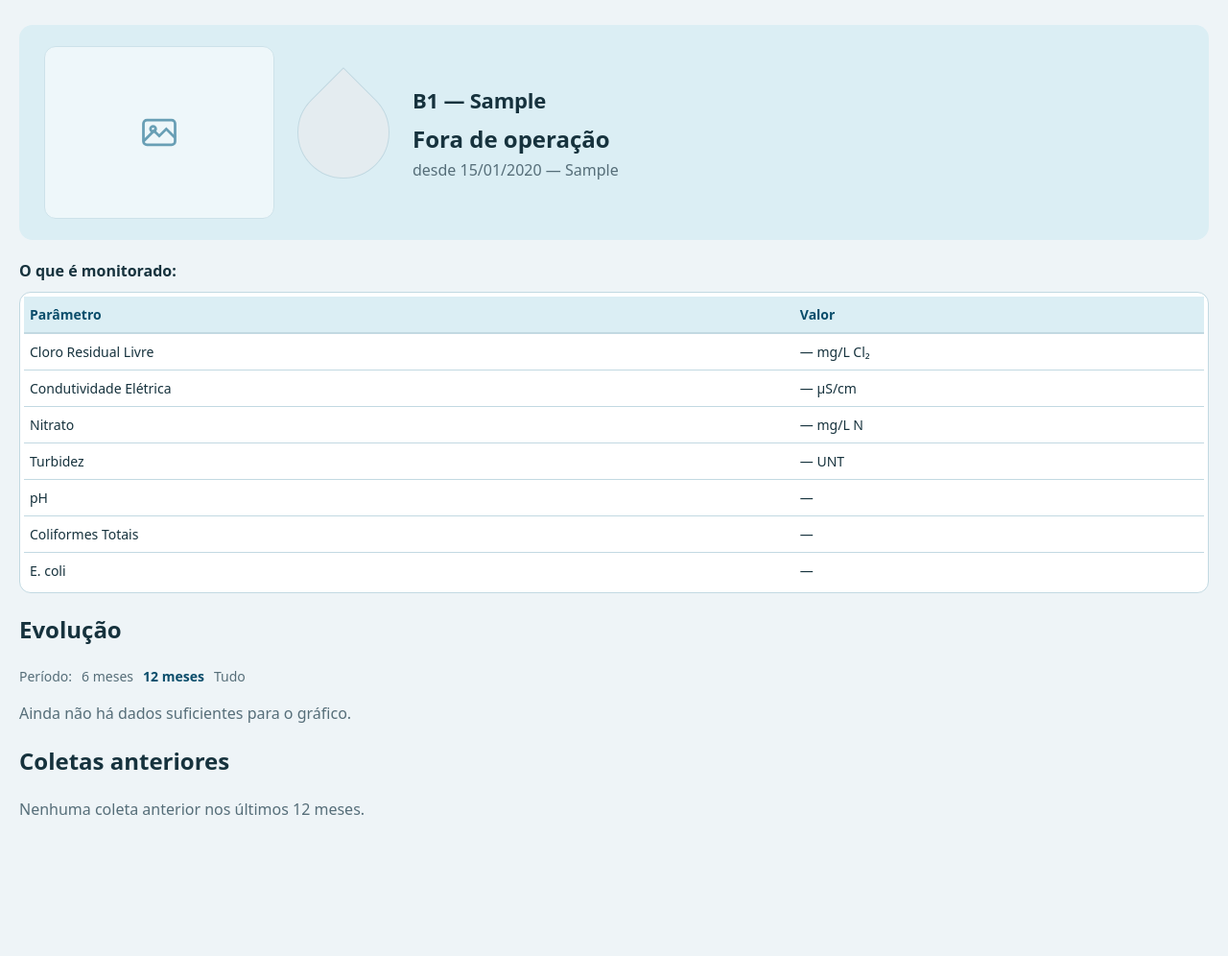
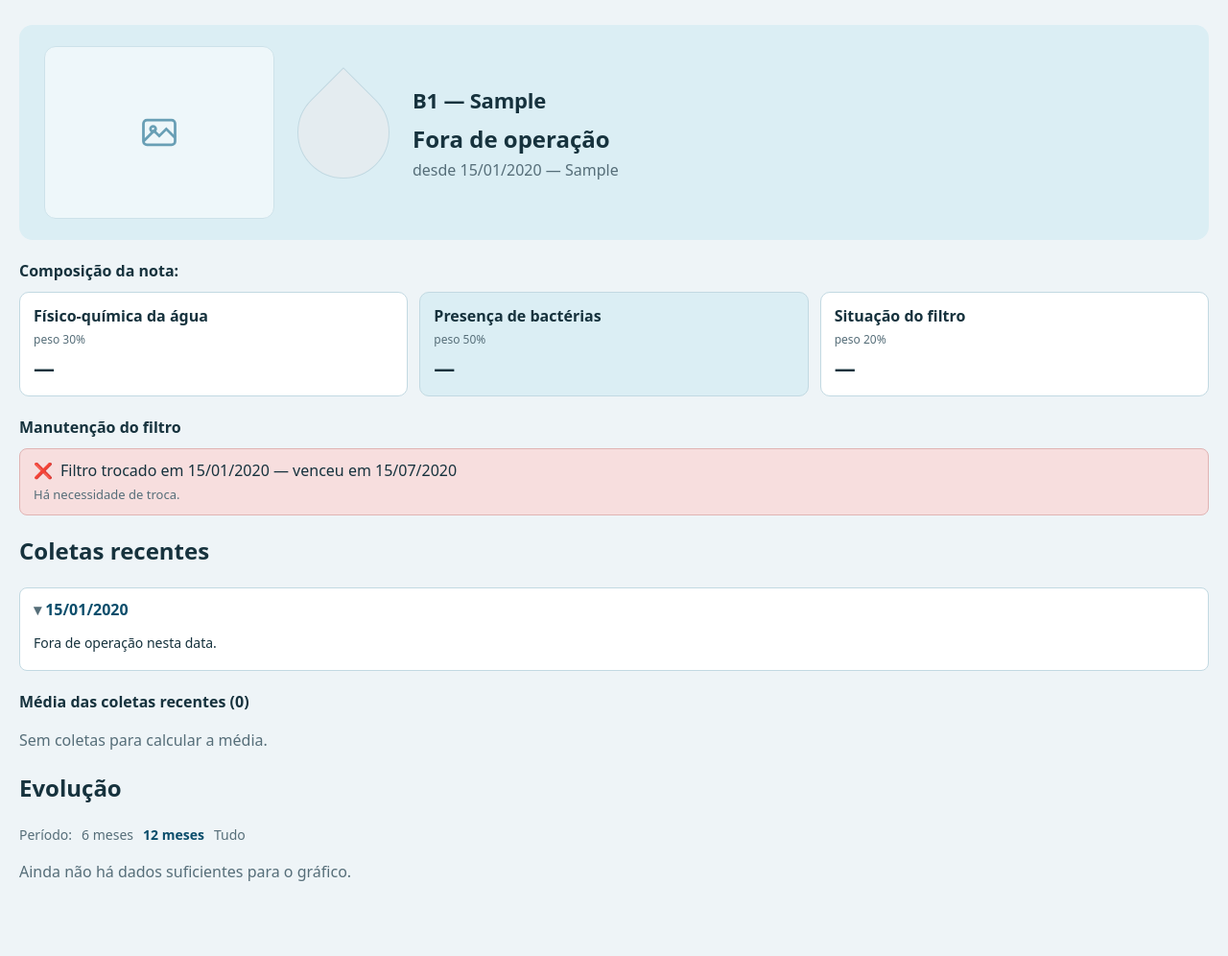
Before and after one commit to Cecilia-eng-05/sistema-ifrn-agua-bebedouros, a Django app: page /bebedouros/1/ in a window 1280 px wide. Shown: the part 53-1049 px from the top of the page at 96% size. Before the commit the page ends 902 px from the top, so only its background shows below. Run offline with Django 5.2, Linux system fonts and the light colour scheme; tables that the repository leaves empty hold one stand-in row (values such as "Sample post").

Commit message:
feat: reorganiza a página do bebedouro (filtro, coletas recentes, média)
Co-Authored-By: Claude Sonnet 5 <noreply@anthropic.com>

```diff
--- a/bebedouros/templates/bebedouros/base.html
+++ b/bebedouros/templates/bebedouros/base.html
@@ -243,6 +243,20 @@
     .historico-detalhe { padding: 0 0 12px; font-size: 14px; }
     .historico-detalhe p { margin: 4px 0; }
     .historico-vazio { color: var(--tinta-suave); }
+    .manutencao-filtro { margin-top: 20px; }
+    .manutencao-filtro h2 { font-size: 16px; margin: 0 0 10px; }
+    .filtro-status {
+      display: flex; align-items: baseline; flex-wrap: wrap; gap: 4px 8px;
+      padding: 10px 14px; margin: 0; border-radius: 8px; border: 1px solid transparent;
+    }
+    .filtro-ok { background: var(--ok-bg); border-color: var(--ok-bd); }
+    .filtro-vencido { background: var(--erro-bg); border-color: var(--erro-bd); }
+    .filtro-sem-registro { color: var(--tinta-suave); }
+    .filtro-icone { font-size: 16px; }
+    .filtro-detalhe { color: var(--tinta-suave); font-size: 13px; flex-basis: 100%; }
+    .media-coletas { margin-top: 20px; }
+    .media-coletas h2 { font-size: 16px; margin: 0 0 10px; }
+    .media-alerta { color: #922; font-weight: 600; }
 
     /* Mapa do campus */
     .mapa-cabecalho { text-align: center; }
--- a/bebedouros/templates/bebedouros/bebedouro_detalhe.html
+++ b/bebedouros/templates/bebedouros/bebedouro_detalhe.html
@@ -35,11 +35,6 @@
     </div>
   </div>
 
-  {% if situacao.resultado.filtro == "vencido" %}
-    <div class="msg warning">Filtro fora da validade na última coleta.</div>
-  {% endif %}
-
-  {% if user.is_authenticated %}
   <section class="cartoes-indice">
     <h2>Composição da nota:</h2>
     <div class="cartoes-indice-grid">
@@ -63,24 +58,88 @@
       </div>
     </div>
   </section>
+
+  <section class="manutencao-filtro">
+    <h2>Manutenção do filtro</h2>
+    {% if filtro.status == "sem_registro" %}
+      <p class="filtro-status filtro-sem-registro">Sem registro de troca de filtro.</p>
+    {% elif filtro.status == "ok" %}
+      <p class="filtro-status filtro-ok">
+        <span class="filtro-icone" aria-hidden="true">✅</span>
+        Filtro trocado em {{ filtro.data_troca|date:"d/m/Y" }} — dentro da validade
+        <span class="filtro-detalhe">(válido até {{ filtro.data_vencimento|date:"d/m/Y" }})</span>
+      </p>
+    {% else %}
+      <p class="filtro-status filtro-vencido">
+        <span class="filtro-icone" aria-hidden="true">❌</span>
+        Filtro trocado em {{ filtro.data_troca|date:"d/m/Y" }} — venceu em {{ filtro.data_vencimento|date:"d/m/Y" }}
+        <span class="filtro-detalhe">Há necessidade de troca.</span>
+      </p>
     {% endif %}
+  </section>
 
-  <section class="parametros">
-    <h2>O que é monitorado:</h2>
+  <section class="coletas-recentes">
+    <h2>Coletas recentes</h2>
+    {% if recentes %}
+      {% for resultado in recentes %}
+        <details{% if forloop.first %} open{% endif %} class="historico-item">
+          <summary>{{ resultado.coleta.data|date:"d/m/Y" }}</summary>
+          <div class="historico-detalhe">
+            {% if resultado.fora_de_operacao %}
+              <p>Fora de operação nesta data.</p>
+            {% else %}
+              <p>IQA-B: {{ resultado.iqab_texto }}</p>
+              {% if resultado.filtro == "vencido" %}
+                <p>Filtro fora da validade.</p>
+              {% endif %}
+              <table>
+                <thead><tr><th>Parâmetro</th><th>Valor</th></tr></thead>
+                <tbody>
+                  <tr><td>Cloro Residual Livre</td><td>{{ resultado.cloro|default:"—" }} mg/L Cl₂</td></tr>
+                  <tr><td>Condutividade Elétrica</td><td>{{ resultado.condutividade|default:"—" }} µS/cm</td></tr>
+                  <tr><td>Nitrato</td><td>{{ resultado.nitrato|default:"—" }} mg/L N</td></tr>
+                  <tr><td>Turbidez</td><td>{{ resultado.turbidez_texto|default:"—" }} UNT</td></tr>
+                  <tr><td>pH</td><td>{{ resultado.ph|default:"—" }}</td></tr>
+                  <tr><td>Coliformes Totais</td><td>{{ resultado.get_coliformes_totais_display|default:"—" }}</td></tr>
+                  <tr><td>E. coli</td><td>{{ resultado.get_ecoli_display|default:"—" }}</td></tr>
+                </tbody>
+              </table>
+            {% endif %}
+          </div>
+        </details>
+      {% endfor %}
+    {% else %}
+      <p class="historico-vazio">Ainda não há coletas registradas para este bebedouro.</p>
+    {% endif %}
+  </section>
+
+  <section class="media-coletas">
+    <h2>Média das coletas recentes ({{ media.quantidade }})</h2>
+    {% if media.quantidade %}
       <div class="painel">
         <table>
           <thead><tr><th>Parâmetro</th><th>Valor</th></tr></thead>
           <tbody>
-          <tr><td>Cloro Residual Livre</td><td>{{ situacao.resultado.cloro|default:"—" }} mg/L Cl₂</td></tr>
-          <tr><td>Condutividade Elétrica</td><td>{{ situacao.resultado.condutividade|default:"—" }} µS/cm</td></tr>
-          <tr><td>Nitrato</td><td>{{ situacao.resultado.nitrato|default:"—" }} mg/L N</td></tr>
-          <tr><td>Turbidez</td><td>{{ situacao.resultado.turbidez_texto|default:"—" }} UNT</td></tr>
-          <tr><td>pH</td><td>{{ situacao.resultado.ph|default:"—" }}</td></tr>
-          <tr><td>Coliformes Totais</td><td>{{ situacao.resultado.get_coliformes_totais_display|default:"—" }}</td></tr>
-          <tr><td>E. coli</td><td>{{ situacao.resultado.get_ecoli_display|default:"—" }}</td></tr>
+            <tr><td>Cloro Residual Livre</td><td>{{ media.cloro }} mg/L Cl₂</td></tr>
+            <tr><td>Condutividade Elétrica</td><td>{{ media.condutividade }} µS/cm</td></tr>
+            <tr><td>Nitrato</td><td>{{ media.nitrato }} mg/L N</td></tr>
+            <tr><td>Turbidez</td><td>{{ media.turbidez }} UNT</td></tr>
+            <tr><td>pH</td><td>{{ media.ph }}</td></tr>
+            <tr>
+              <td>Coliformes Totais</td>
+              <td{% if media.coliformes_totais_alerta %} class="media-alerta"{% endif %}>{{ media.coliformes_totais }}</td>
+            </tr>
+            <tr>
+              <td>E. coli</td>
+              <td{% if media.ecoli_alerta %} class="media-alerta"{% endif %}>{{ media.ecoli }}</td>
+            </tr>
+            <tr><td>Média do IQA-B</td><td>{{ media.iqab_texto }}</td></tr>
           </tbody>
         </table>
       </div>
+    {% else %}
+      <p class="historico-vazio">Sem coletas para calcular a média.</p>
+    {% endif %}
   </section>
 
   <section class="evolucao">
@@ -114,39 +173,4 @@
       <p class="grafico-vazio">Ainda não há dados suficientes para o gráfico.</p>
     {% endif %}
   </section>
-
-  <section class="quinzenas-anteriores">
-    <h2>Coletas anteriores</h2>
-    {% if historico %}
-      {% for resultado in historico %}
-        <details class="historico-item">
-          <summary>{{ resultado.coleta.data|date:"d/m/Y" }}</summary>
-          <div class="historico-detalhe">
-            {% if resultado.fora_de_operacao %}
-              <p>Fora de operação nesta data.</p>
-            {% else %}
-              <p>IQA-B: {{ resultado.iqab_texto }}</p>
-              {% if resultado.filtro == "vencido" %}
-                <p>Filtro fora da validade.</p>
-              {% endif %}
-              <table>
-                <thead><tr><th>Parâmetro</th><th>Valor</th></tr></thead>
-                <tbody>
-                  <tr><td>Cloro Residual Livre</td><td>{{ resultado.cloro|default:"—" }} mg/L Cl₂</td></tr>
-                  <tr><td>Condutividade Elétrica</td><td>{{ resultado.condutividade|default:"—" }} µS/cm</td></tr>
-                  <tr><td>Nitrato</td><td>{{ resultado.nitrato|default:"—" }} mg/L N</td></tr>
-                  <tr><td>Turbidez</td><td>{{ resultado.turbidez_texto|default:"—" }} UNT</td></tr>
-                  <tr><td>pH</td><td>{{ resultado.ph|default:"—" }}</td></tr>
-                  <tr><td>Coliformes Totais</td><td>{{ resultado.get_coliformes_totais_display|default:"—" }}</td></tr>
-                  <tr><td>E. coli</td><td>{{ resultado.get_ecoli_display|default:"—" }}</td></tr>
-                </tbody>
-              </table>
-            {% endif %}
-          </div>
-        </details>
-      {% endfor %}
-    {% else %}
-      <p class="historico-vazio">Nenhuma coleta anterior nos últimos 12 meses.</p>
-    {% endif %}
-  </section>
 {% endblock %}
```
Lines whose indentation alone changed are shown as unchanged.
